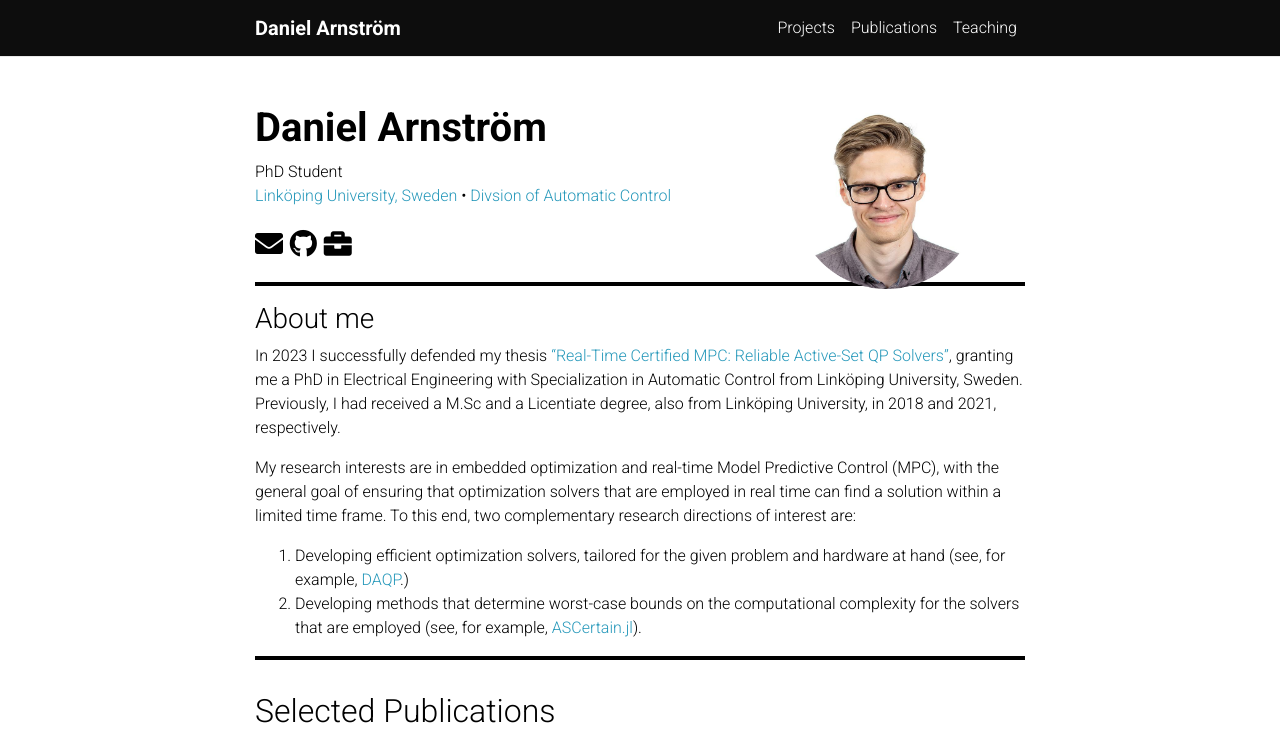
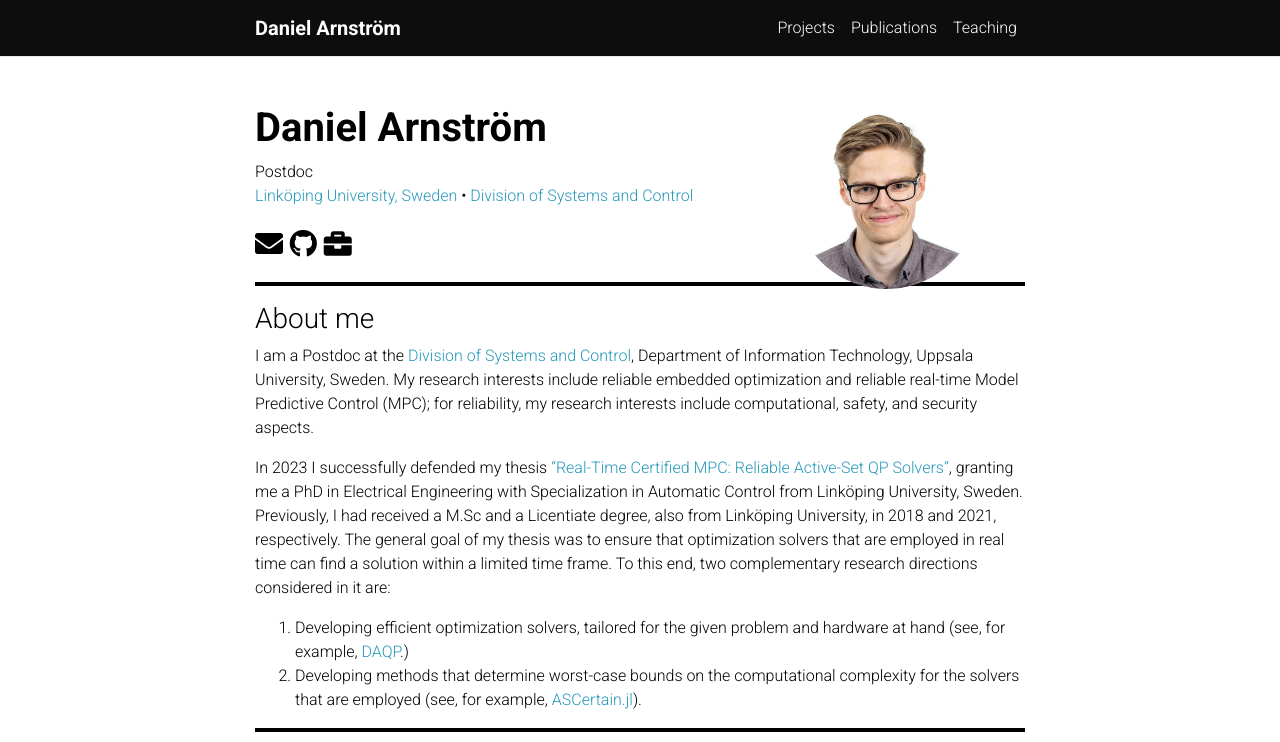
Before and after one commit to darnstrom/darnstrom.github.io, a Jekyll site: the page built from _pages/about.md, in a window 1280 px wide and 988 px high, cut to the strip 0-742 px from the top of the window. Built offline with Jekyll 4.4.1, drawn with Linux system fonts in a browser that asks for light colours; nearby versions of some CDN libraries; comment, search, counter and statistics services are not loaded; a style sheet for code colours, icons or effects is not loaded.

Commit message:
Update about with Uppsala information

```diff
--- a/_pages/about.md
+++ b/_pages/about.md
@@ -2,12 +2,12 @@
 layout: about
 title: About
 permalink: /
-description: PhD Student </br> <a target="_blank" href="https://www.liu.se/en">Linköping University, Sweden</a> • <a target="_blank" href="https:www.control.isy.liu.se/">Divsion of Automatic Control</a>
+description: Postdoc </br> <a target="_blank" href="https://www.uu.se/en">Linköping University, Sweden</a> • <a target="_blank" href="http://www.it.uu.se/about_us/divisions/systems_and_control">Division of Systems and Control</a>
 
 profile:
   align: right
   image: arnstrom_round.png
-  address: > #<p> <i class="fa fa-envelope"></i> daniel.arnstrom@liu.se </p> <p> <i class="fa fa-github"></i> darnstrom </p>
+  address: > #<p> <i class="fa fa-envelope"></i> daniel.arnstrom@it.uu.se </p> <p> <i class="fa fa-github"></i> darnstrom </p>
 
 news: false # includes a list of news items
 selected_papers: true # includes a list of papers marked as "selected={true}"
@@ -16,9 +16,11 @@ social: true # includes social icons at the bottom of the page
 <hr style="border:solid 2px">
 
 ### About me
+I am a Postdoc at the [Division of Systems and Control](http://www.it.uu.se/about_us/divisions/systems_and_control), Department of Information Technology, Uppsala University, Sweden.
+My research interests include reliable embedded optimization and reliable real-time Model Predictive Control (MPC); for reliability, my research interests include computational, safety, and security aspects.
+
 In 2023 I successfully defended my thesis ["Real-Time Certified MPC: Reliable Active-Set QP Solvers"](https://doi.org/10.3384/9789180752190), granting me a PhD in Electrical Engineering with Specialization in Automatic Control from Linköping University, Sweden. Previously, I had received a M.Sc and a Licentiate degree, also from Linköping University, in 2018 and 2021, respectively.
-
-My research interests are in embedded optimization and real-time Model Predictive Control (MPC), with the general goal of ensuring that optimization solvers that are employed in real time can find a solution within a limited time frame. To this end, two complementary research directions of interest are:
+The general goal of my thesis was to ensure that optimization solvers that are employed in real time can find a solution within a limited time frame. To this end, two complementary research directions considered in it are:
 1. Developing efficient optimization solvers, tailored for the given problem and hardware at hand (see, for example, [DAQP](https://github.com/darnstrom/daqp).)
 2. Developing methods that determine worst-case bounds on the computational complexity for the solvers that are employed (see, for example, [ASCertain.jl](https://github.com/darnstrom/ASCertain.jl)).
 
```
